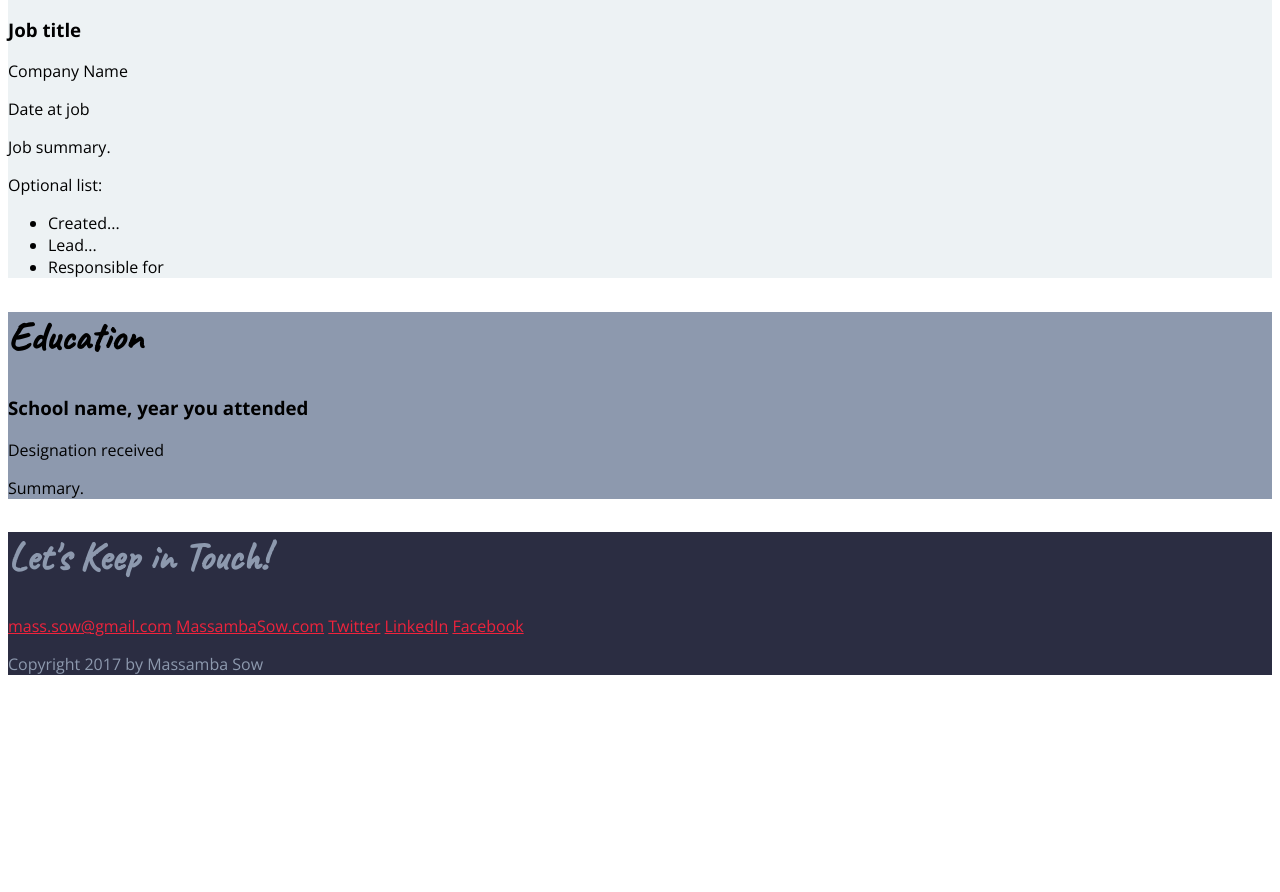
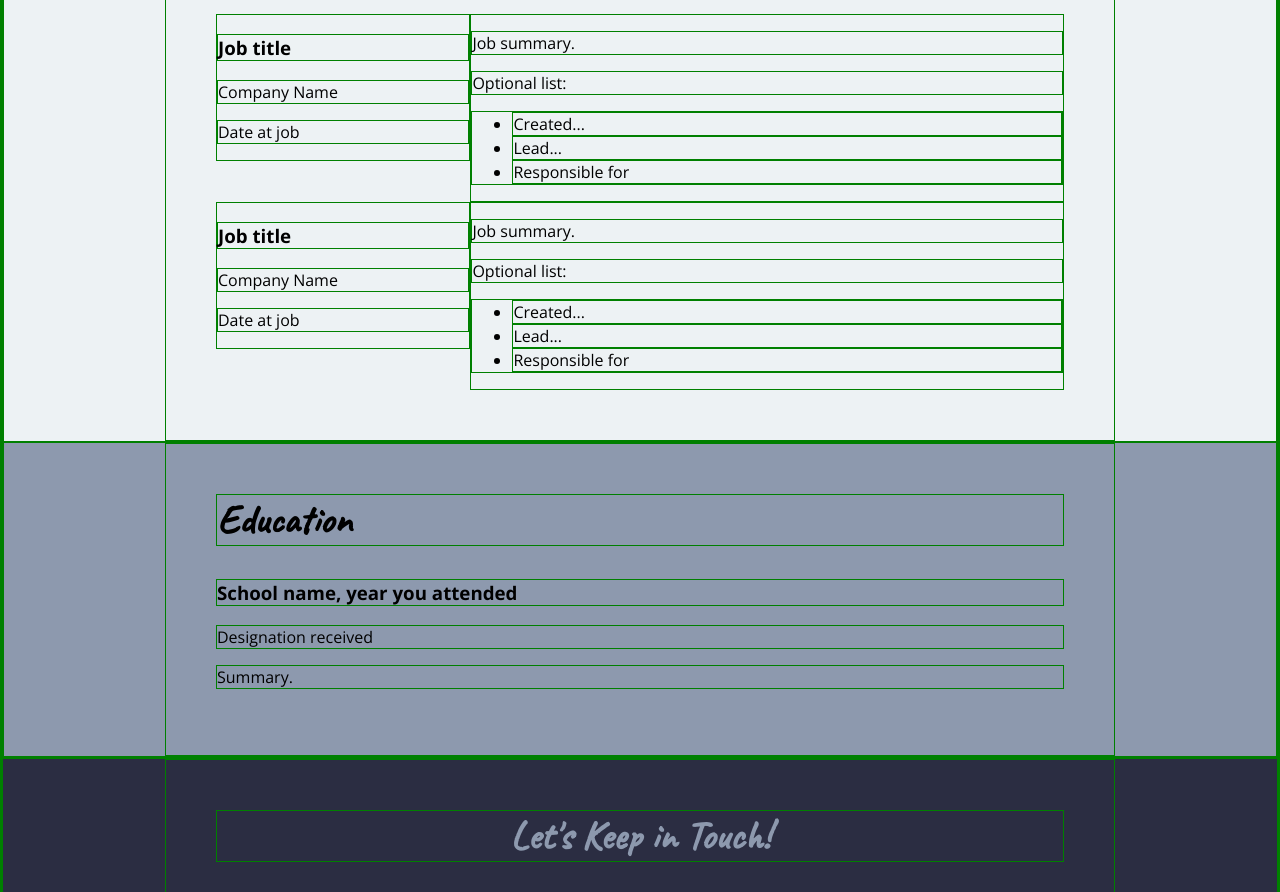
Before and after one commit to da5atar/css-resume, a plain HTML site: page index.html in a window 1280 px wide. Shown: the part 443-1335 px from the top of the page. Before the commit the page ends 1134 px from the top, so only its background shows below. Drawn offline with nearby package versions, Linux system fonts and the light colour scheme.

Commit message:
Adjust Layout

```diff
--- a/css/styles.css
+++ b/css/styles.css
@@ -7,11 +7,28 @@
 
 /* Global Styles */
 
+/* apply a natural box layout model to all elements, but allowing components to change */
+html {
+	box-sizing: border-box;
+}
+
+*,
+*:before,
+*:after {
+	box-sizing: inherit;
+}
+
+* {
+	border: 1px solid green;
+}
+
 body {
 	font-family: 'Open Sans', sans-serif;
+	margin: 0;
 }
 
-h1, h2 {
+h1,
+h2 {
 	font-family: 'Caveat', cursive;
 }
 
@@ -21,6 +38,7 @@ h1 {
 
 h2 {
 	font-size: 40px;
+	margin-top: 0;
 }
 
 a {
@@ -31,6 +49,23 @@ a:hover {
 	text-decoration: none;
 }
 
+.content-wrap {
+	max-width: 950px;
+	margin: 0 auto;
+	padding: 50px;
+	overflow: auto;
+}
+
+.col-narrow {
+	width: 30%;
+	float: left;
+}
+
+.col-wide {
+	width: 70%;
+	float:left;
+}
+
 /* Header and Footer */
 
 header,
@@ -39,9 +74,37 @@ footer {
 	color: #8D99AE;
 }
 
+/* header */
+
+.profile-img {
+	border-radius: 50%;
+/* // no needed after box-model fix
+	width: 300px;
+	float: left;
+	margin-right: 30px;
+*/
+}
+
+header {
+	/*	text-align: center;*/
+}
+
 header h1,
 header h2 {
 	color: #8D99AE;
+	margin: 0;
+}
+
+/* footer */
+footer {
+	text-align: center;
+}
+
+.contact-info a {
+	/*	background: white;*/
+	margin: 10px;
+	padding: 10px;
+	display: inline-block;
 }
 
 /* Work Experience Section*/
--- a/index.html
+++ b/index.html
@@ -1,5 +1,6 @@
 <!DOCTYPE html>
 <html lang="en">
+
 <head>
 	<meta charset="UTF-8">
 	<meta name="viewport" content="width=device-width, initial-scale=1.0">
@@ -12,22 +13,29 @@
 <body>
 	<!-- // Intro -->
 	<header>
-		<img src="your-picture.jpg" alt="Massamba Sow">
+		<div class="content-wrap">
+			<img class="profile-img col-narrow" src="your-picture.jpg" alt="Massamba Sow">
+			<div class="col-wide">
 				<h1>Massamba Sow</h1>
 				<h2>IT Project Manager & Lifelong learner</h2>
 				<p>Add your profile summary here. You can have several paragraphs or add links.</p>
+			</div>
+		</div>
 	</header>
 
 	<main>
 		<!-- // Work Experience -->
 		<section class="work">
+			<div class="content-wrap">
 				<h2>Work Experience</h2>
 
 				<!-- Job Details: copy this whole block to add more jobs -->
+				<div class="col-narrow">
 					<h3>Job title</h3>
 					<p>Company Name</p>
 					<p>Date at job</p>
-
+				</div>
+				<div class="col-wide">
 					<!-- Add as many paragraphs as you need. -->
 					<p>Job summary.</p>
 
@@ -38,13 +46,36 @@
 						<li>Lead...</li>
 						<li>Responsible for</li>
 					</ul>
+				</div>
 				<!-- end of Job Details block. -->
 
+				<!-- Job Details: copy this whole block to add more jobs -->
+				<div class="col-narrow">
+					<h3>Job title</h3>
+					<p>Company Name</p>
+					<p>Date at job</p>
+				</div>
+				<div class="col-wide">
+					<!-- Add as many paragraphs as you need. -->
+					<p>Job summary.</p>
+
+					<!-- This list can be deleted if you don't want to use it. -->
+					<p>Optional list:</p>
+					<ul>
+						<li>Created...</li>
+						<li>Lead...</li>
+						<li>Responsible for</li>
+					</ul>
+				</div>
+				<!-- end of Job Details block. -->
+
+			</div>
 		</section>
 
 
 		<!-- // Education -->
 		<section class="education">
+			<div class="content-wrap">
 				<h2>Education</h2>
 
 				<!-- School details: copy this whole block to add more schools. -->
@@ -54,15 +85,17 @@
 				<!-- Add as many paragraphs as you need. -->
 				<p>Summary.</p>
 				<!-- End of school details. -->
+			</div>
 		</section>
 	</main>
 
 	<!-- // Footer & contact info -->
 	<footer>
+		<div class="content-wrap">
 			<h2>Let's Keep in Touch!</h2>
 
 			<!-- Social media and contact links. Add or remove any networks. -->
-		<div>
+			<div class="contact-info">
 				<a href="mailto:email@example.com">mass.sow@gmail.com</a>
 				<a href="http://yourwebsite.com" target="_blank">MassambaSow.com</a>
 				<a href="#" target="_blank">Twitter</a>
@@ -71,6 +104,8 @@
 			</div>
 
 			<p>Copyright 2017 by Massamba Sow</p>
+		</div>
 	</footer>
 </body>
+
 </html>
```
Lines whose indentation alone changed are shown as unchanged.
